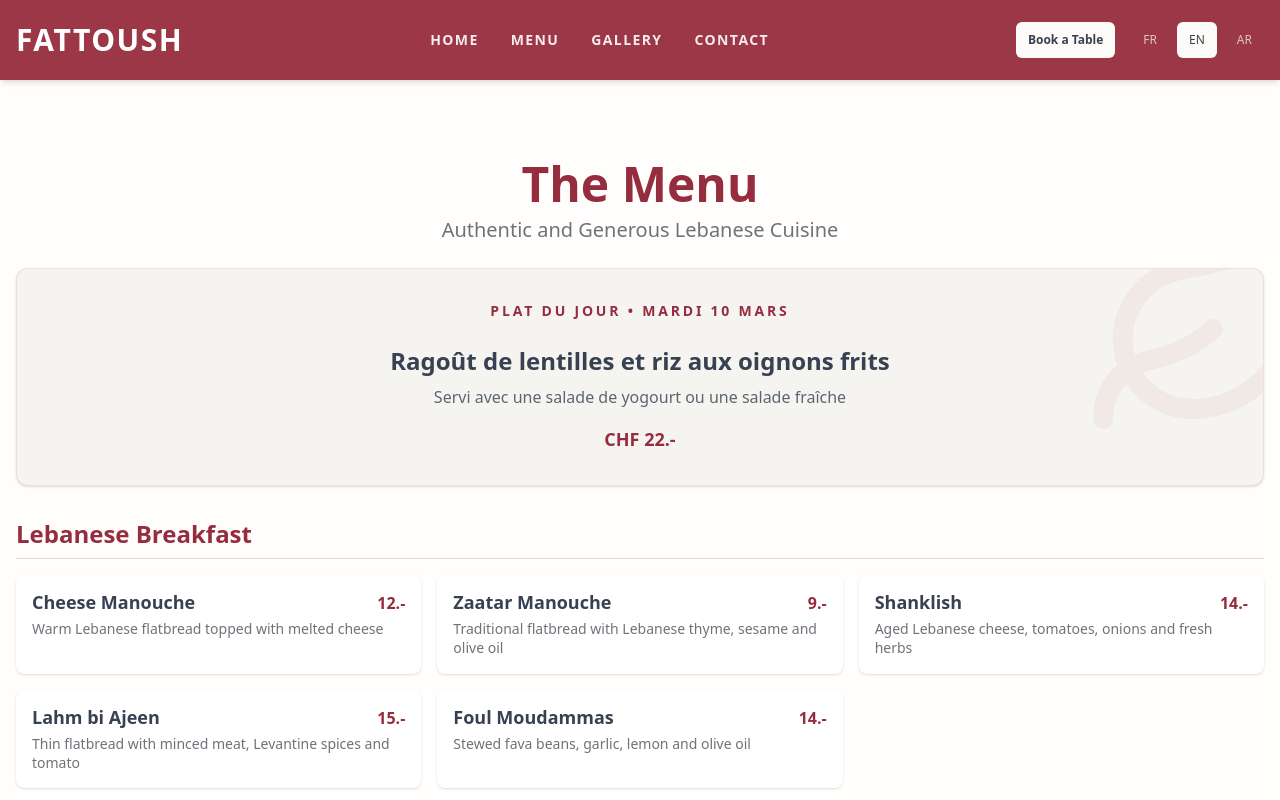
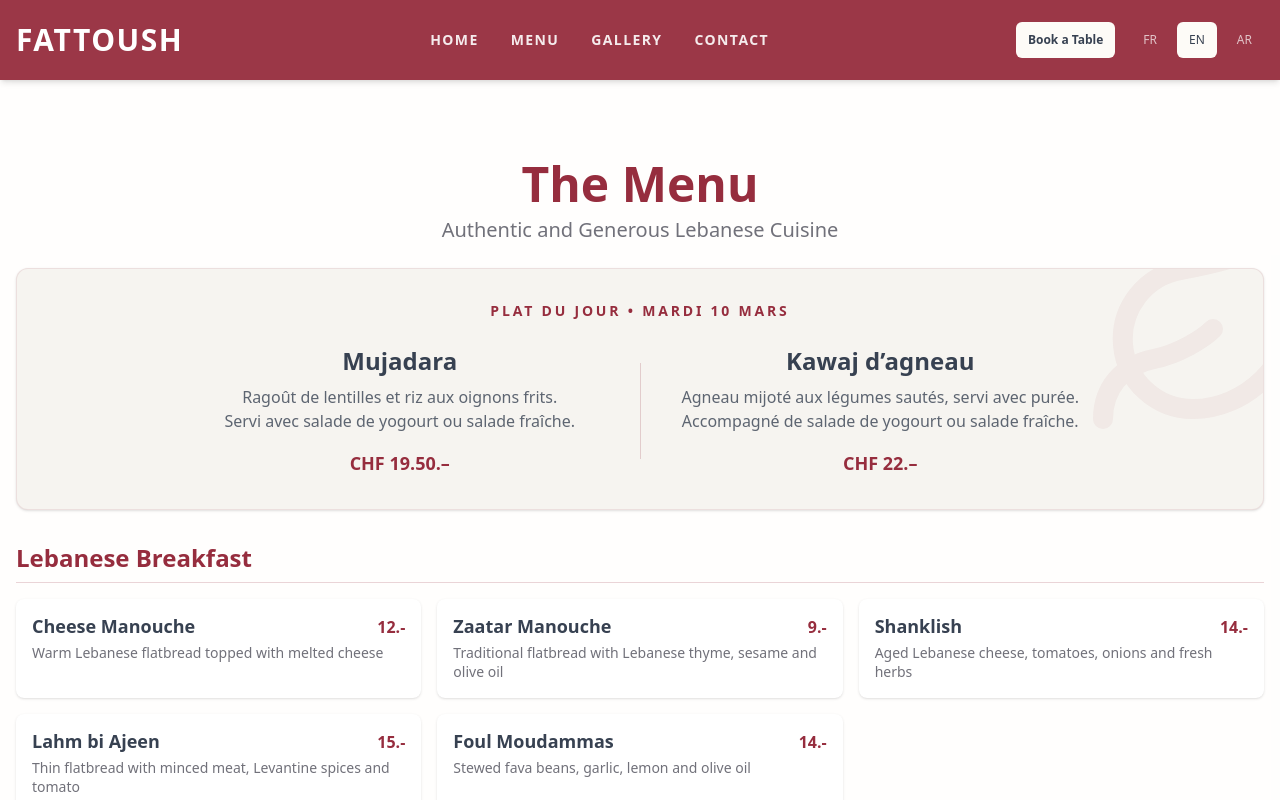
Before and after one commit to lopezdamien/fattoush, a Next.js app: page /en/menu in a window 1280 px wide. Shown: the top 800 px of the page. Built offline with nearby package versions, Linux system fonts and the light colour scheme.

Commit message:
Update mardi plats du jour to 2 dishes

```diff
--- a/src/app/[locale]/menu/page.tsx
+++ b/src/app/[locale]/menu/page.tsx
@@ -146,16 +146,32 @@
                             </span>
                         </div>
 
-                        <div className="relative z-10 flex flex-col items-center justify-center space-y-4 w-full max-w-2xl text-center">
-                            <div className="flex flex-col items-center space-y-2">
+                        <div className="relative z-10 flex flex-col md:flex-row items-center justify-center gap-6 md:gap-8 w-full max-w-4xl text-center">
+                            <div className="flex-1 flex flex-col items-center space-y-2">
                                 <h2 className="text-xl md:text-2xl font-bold text-foreground">
-                                    Ragoût de lentilles et riz aux oignons frits
+                                    Mujadara
                                 </h2>
                                 <p className="text-sm md:text-base text-foreground/80 font-medium">
-                                    Servi avec une salade de yogourt ou une salade fraîche
+                                    Ragoût de lentilles et riz aux oignons frits.<br />
+                                    Servi avec salade de yogourt ou salade fraîche.
                                 </p>
                                 <span className="text-lg font-bold text-primary mt-2">
-                                    CHF 22.-
+                                    CHF 19.50.–
+                                </span>
+                            </div>
+
+                            <div className="w-16 h-px md:w-px md:h-24 bg-primary/20 shrink-0"></div>
+
+                            <div className="flex-1 flex flex-col items-center space-y-2">
+                                <h2 className="text-xl md:text-2xl font-bold text-foreground">
+                                    Kawaj d’agneau
+                                </h2>
+                                <p className="text-sm md:text-base text-foreground/80 font-medium">
+                                    Agneau mijoté aux légumes sautés, servi avec purée.<br />
+                                    Accompagné de salade de yogourt ou salade fraîche.
+                                </p>
+                                <span className="text-lg font-bold text-primary mt-2">
+                                    CHF 22.–
                                 </span>
                             </div>
                         </div>
```
